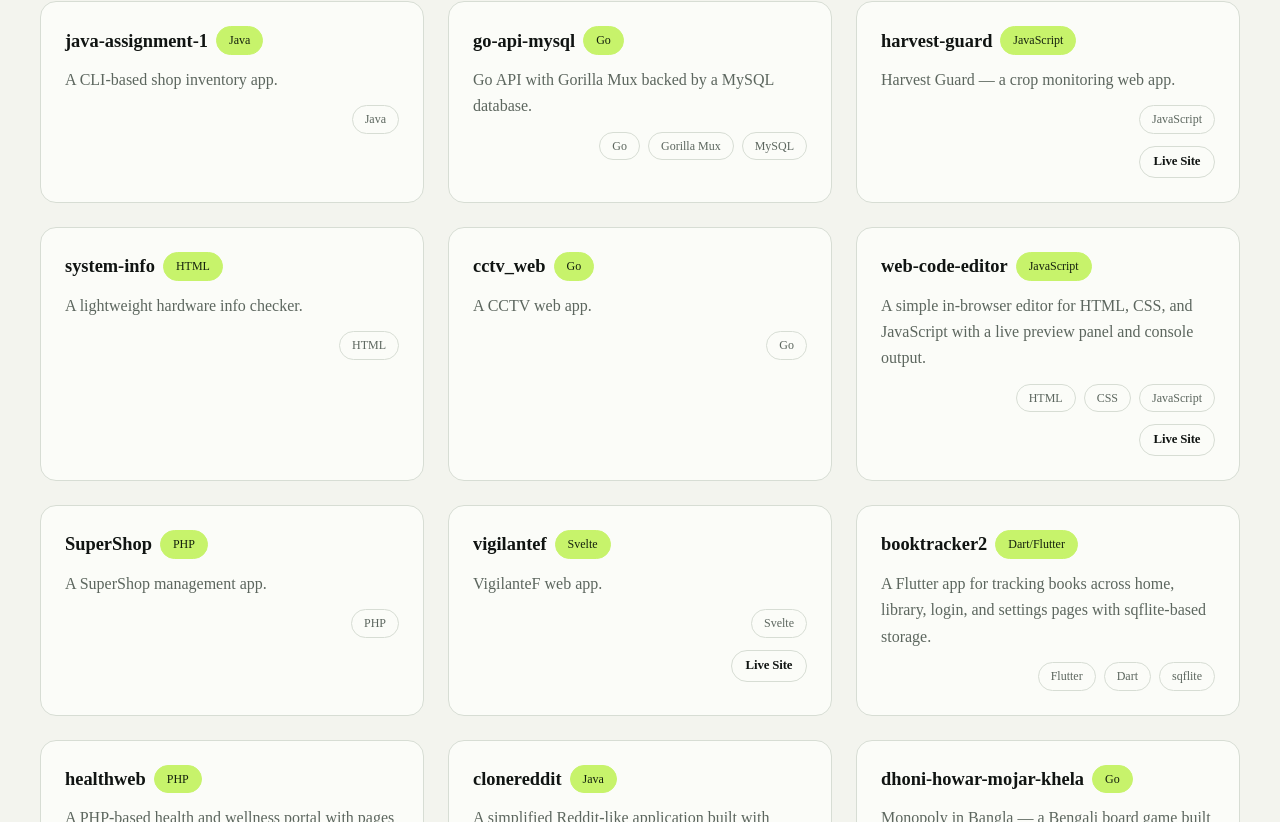
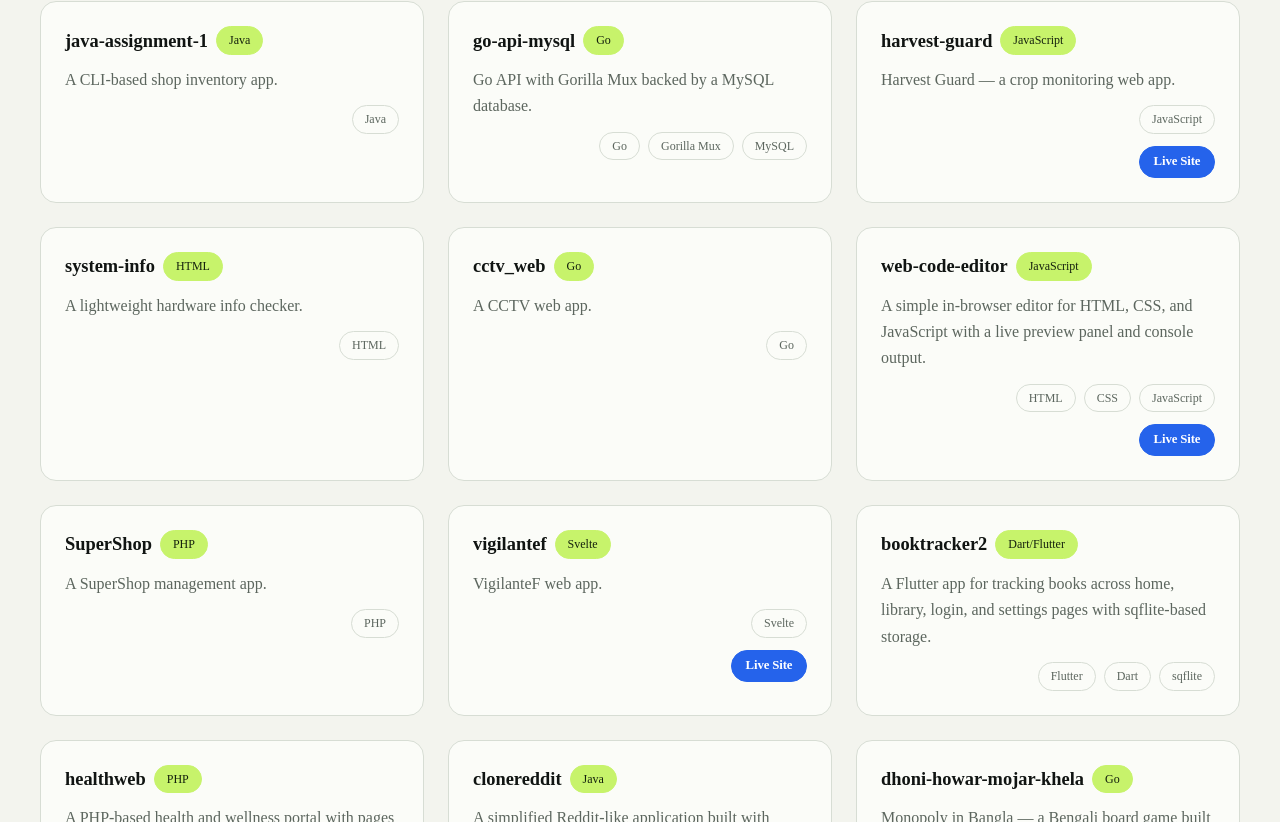
Before and after one commit to junaid-h0ssain/junaid-h0ssain.github.io, a Next.js app in the folder web/: page /projects in a window 1280 px wide. Shown: the part 918-1740 px from the top of the page. Built offline with nearby package versions, Linux system fonts and the light colour scheme.

Commit message:
Make live site buttons blue

```diff
--- a/web/app/globals.css
+++ b/web/app/globals.css
@@ -341,6 +341,16 @@
 .btn-outline:hover {
   background: var(--portfolio-surface);
   border-color: var(--portfolio-ink);
+}
+.btn-live {
+  background: #2563eb;
+  border-color: #2563eb;
+  color: #fff;
+}
+.btn-live:hover {
+  background: #1d4ed8;
+  border-color: #1d4ed8;
+  color: #fff;
 }
 
 /* ---------- badges ---------- */
--- a/web/components/project-card.tsx
+++ b/web/components/project-card.tsx
@@ -45,7 +45,7 @@ export function ProjectCard({ project }: { project: Project }) {
         {project.liveUrl && (
           <div className="card-actions justify-end">
             <a
-              className="btn btn-sm btn-outline"
+              className="btn btn-sm btn-live"
               href={project.liveUrl}
               target="_blank"
               rel="noreferrer"
--- a/web/components/projects-view.tsx
+++ b/web/components/projects-view.tsx
@@ -72,7 +72,7 @@ function CompactCard({ project }: { project: Project }) {
       <div className="mt-auto flex items-center justify-between pt-1">
         {project.liveUrl ? (
           <a
-            className="btn btn-sm btn-outline"
+            className="btn btn-sm btn-live"
             href={project.liveUrl}
             target="_blank"
             rel="noreferrer"
```
